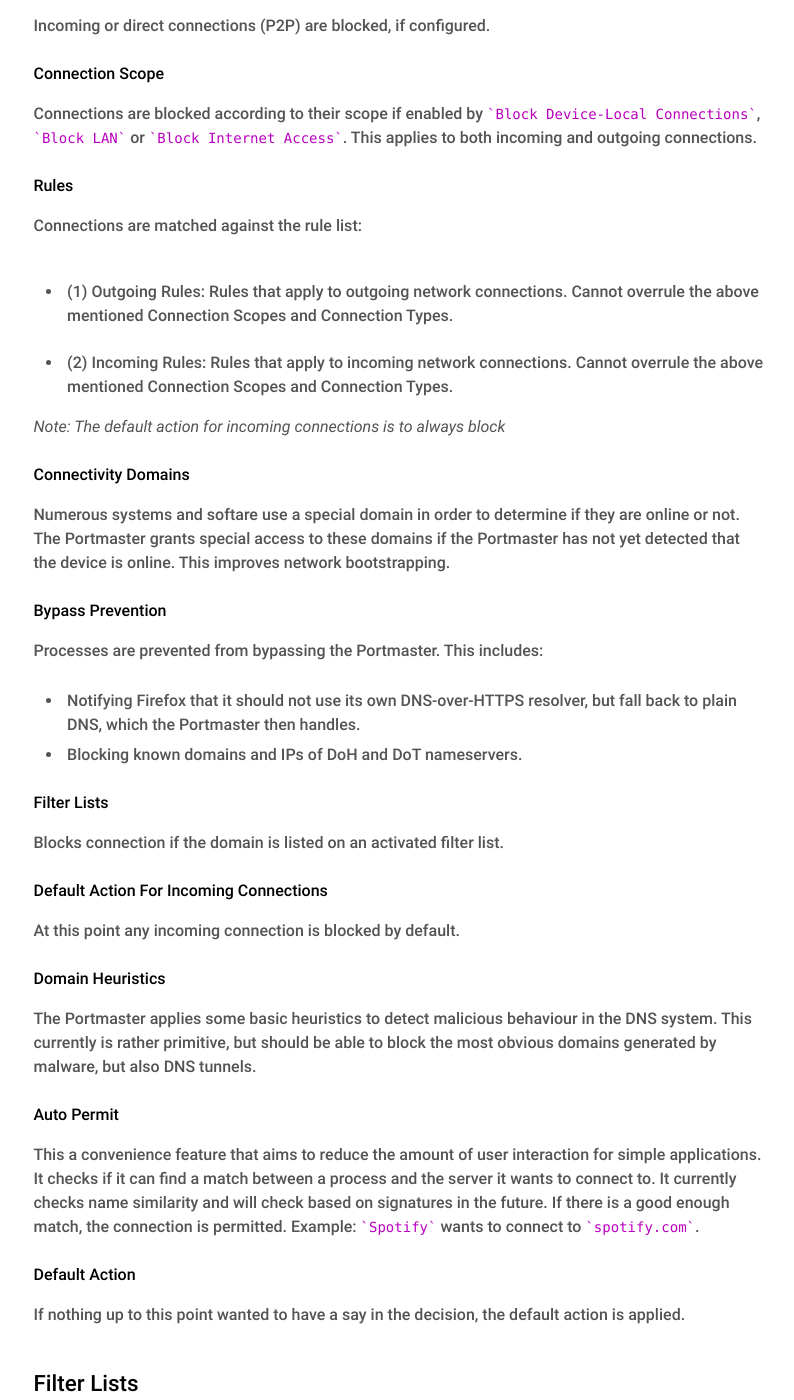
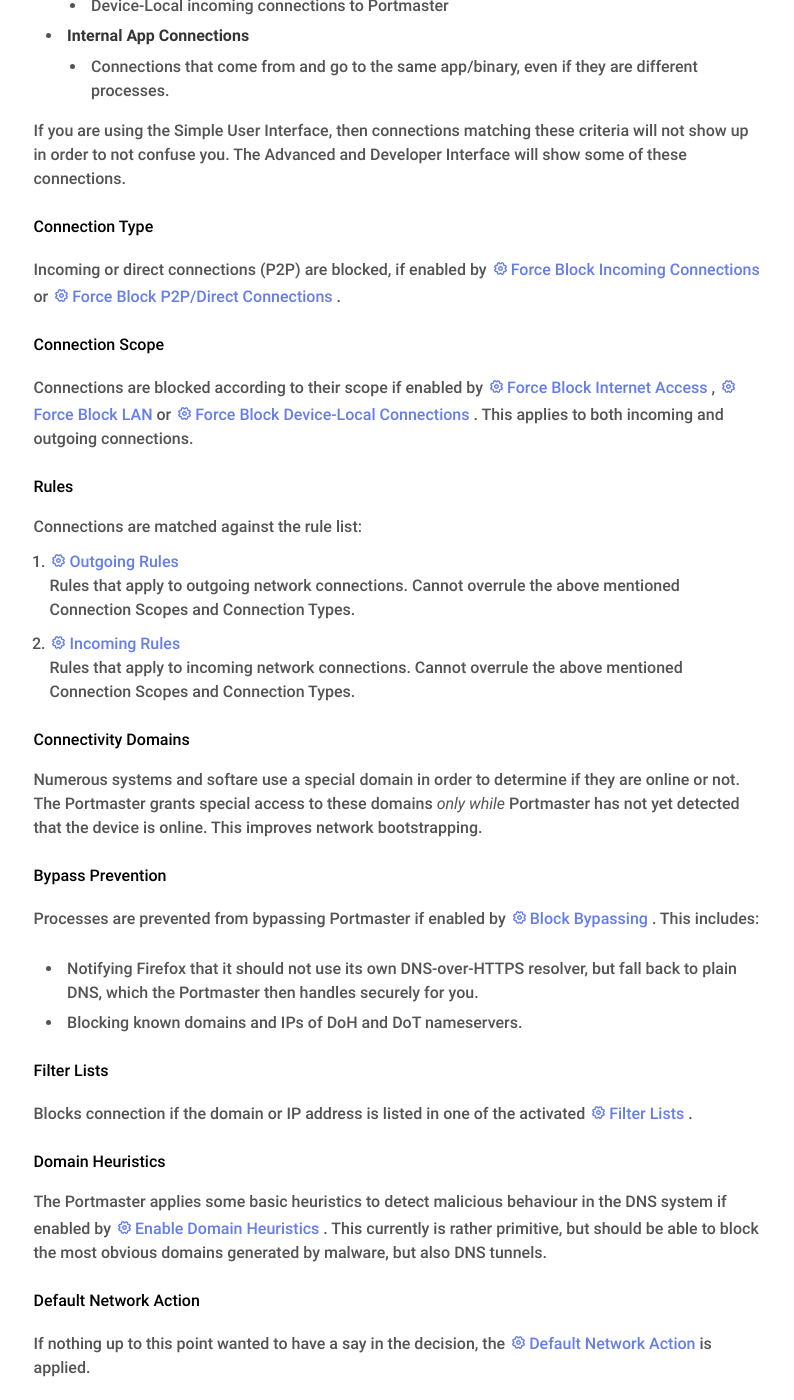
Before and after one commit to safing/docs, a Jekyll site: the page built from portmaster/architecture/core-service/privacy-filter/index.md, in a window 1280 px wide and 1400 px high, scrolled down 1895 px. Shown: the whole window, without its empty margins (276-1070 px from the left). Built offline with Jekyll 4.4.1, drawn with Linux system fonts in a browser that asks for light colours; some of the changed text lies outside the part shown.

Commit message:
Improve accuracy of privacy filter documentation

```diff
--- a/portmaster/architecture/core-service/privacy-filter/index.md
+++ b/portmaster/architecture/core-service/privacy-filter/index.md
@@ -32,50 +32,58 @@ Because the Portmaster operates on the [Network Layer (Layer 3)](https://en.wiki
 
 These are the stages which every connection goes through when being evaluated - from top to bottom:
 
-###### Own Connections
-The Portmaster checks if the connections belongs to itself. This is important in order to prevent the Portmaster from breaking itself. This in no way reduces control of the user over the Portmaster: Every feature that requires network communication can be turned off.
+###### Special and Edge Cases
 
-###### Internal Connections
-Connections that come from and go to the same program/binary, even if they are different processes. These are always allowed.
+Before any further processing takes places, Portmaster checks if the connections is one of a few special cases that are always allowed in order to keep everything operational. These are:
+
+- __Network Management Connections__
+  - Automatic network configuration via DHCP and DHCPv6
+  - Network error messages via ICMP and ICMPv6
+- __Portmaster Itself__
+  - Outgoing connections from Portmaster (Corresponding features can be disabled)
+  - Device-Local incoming connections to Portmaster
+- __Internal App Connections__
+  - Connections that come from and go to the same app/binary, even if they are different processes.
+
+If you are using the Simple User Interface, then connections matching these criteria will not show up in order to not confuse you. The Advanced and Developer Interface will show some of these connections.
 
 ###### Connection Type
-Incoming or direct connections (P2P) are blocked, if configured.
+
+Incoming or direct connections (P2P) are blocked, if enabled by {% include setting/ref.html key="filter/blockInbound" %} or {% include setting/ref.html key="filter/blockP2P" %}.
 
 ###### Connection Scope
-Connections are blocked according to their scope if enabled by  `Block Device-Local Connections`, `Block LAN` or `Block Internet Access`. This applies to both incoming and outgoing connections.
+
+Connections are blocked according to their scope if enabled by {% include setting/ref.html key="filter/blockInternet" %}, {% include setting/ref.html key="filter/blockLAN" %} or {% include setting/ref.html key="filter/blockLocal" %}. This applies to both incoming and outgoing connections.
 
 ###### Rules
+
 Connections are matched against the rule list:
 
-- (1) Outgoing Rules: Rules that apply to outgoing network connections. Cannot overrule the above mentioned Connection Scopes and Connection Types.
-
-- (2) Incoming Rules: Rules that apply to incoming network connections. Cannot overrule the above mentioned Connection Scopes and Connection Types.
-
-_Note: The default action for incoming connections is to always block_
+1. {% include setting/ref.html key="filter/endpoints" %}: Rules that apply to outgoing network connections. Cannot overrule the above mentioned Connection Scopes and Connection Types.
+2. {% include setting/ref.html key="filter/serviceEndpoints" %}: Rules that apply to incoming network connections. Cannot overrule the above mentioned Connection Scopes and Connection Types.
 
 ###### Connectivity Domains
-Numerous systems and softare use a special domain in order to determine if they are online or not. The Portmaster grants special access to these domains if the Portmaster has not yet detected that the device is online. This improves network bootstrapping.
+
+Numerous systems and softare use a special domain in order to determine if they are online or not. The Portmaster grants special access to these domains _only while_ Portmaster has not yet detected that the device is online. This improves network bootstrapping.
 
 ###### Bypass Prevention
-Processes are prevented from bypassing the Portmaster. This includes:
 
-- Notifying Firefox that it should not use its own DNS-over-HTTPS resolver, but fall back to plain DNS, which the Portmaster then handles.
+Processes are prevented from bypassing Portmaster if enabled by {% include setting/ref.html key="filter/preventBypassing" %}. This includes:
+
+- Notifying Firefox that it should not use its own DNS-over-HTTPS resolver, but fall back to plain DNS, which the Portmaster then handles securely for you.
 - Blocking known domains and IPs of DoH and DoT nameservers.
 
 ###### Filter Lists
-Blocks connection if the domain is listed on an activated filter list.
 
-###### Default Action For Incoming Connections
-At this point any incoming connection is blocked by default.
+Blocks connection if the domain or IP address is listed in one of the activated {% include setting/ref.html key="filter/lists" %}.
 
 ###### Domain Heuristics
-The Portmaster applies some basic heuristics to detect malicious behaviour in the DNS system. This currently is rather primitive, but should be able to block the most obvious domains generated by malware, but also DNS tunnels.
 
-###### Auto Permit
-This a convenience feature that aims to reduce the amount of user interaction for simple applications. It checks if it can find a match between a process and the server it wants to connect to. It currently checks name similarity and will check based on signatures in the future. If there is a good enough match, the connection is permitted. Example: `Spotify` wants to connect to `spotify.com`.
+The Portmaster applies some basic heuristics to detect malicious behaviour in the DNS system if enabled by {% include setting/ref.html key="filter/domainHeuristics" %}. This currently is rather primitive, but should be able to block the most obvious domains generated by malware, but also DNS tunnels.
 
-###### Default Action
-If nothing up to this point wanted to have a say in the decision, the default action is applied.
+###### Default Network Action
+
+If nothing up to this point wanted to have a say in the decision, the {% include setting/ref.html key="filter/defaultAction" %} is applied.
 
 ### Filter Lists
 
```
Also changed, not shown: other parts of portmaster/architecture/core-service/privacy-filter/index.md (+1 -1 lines).
